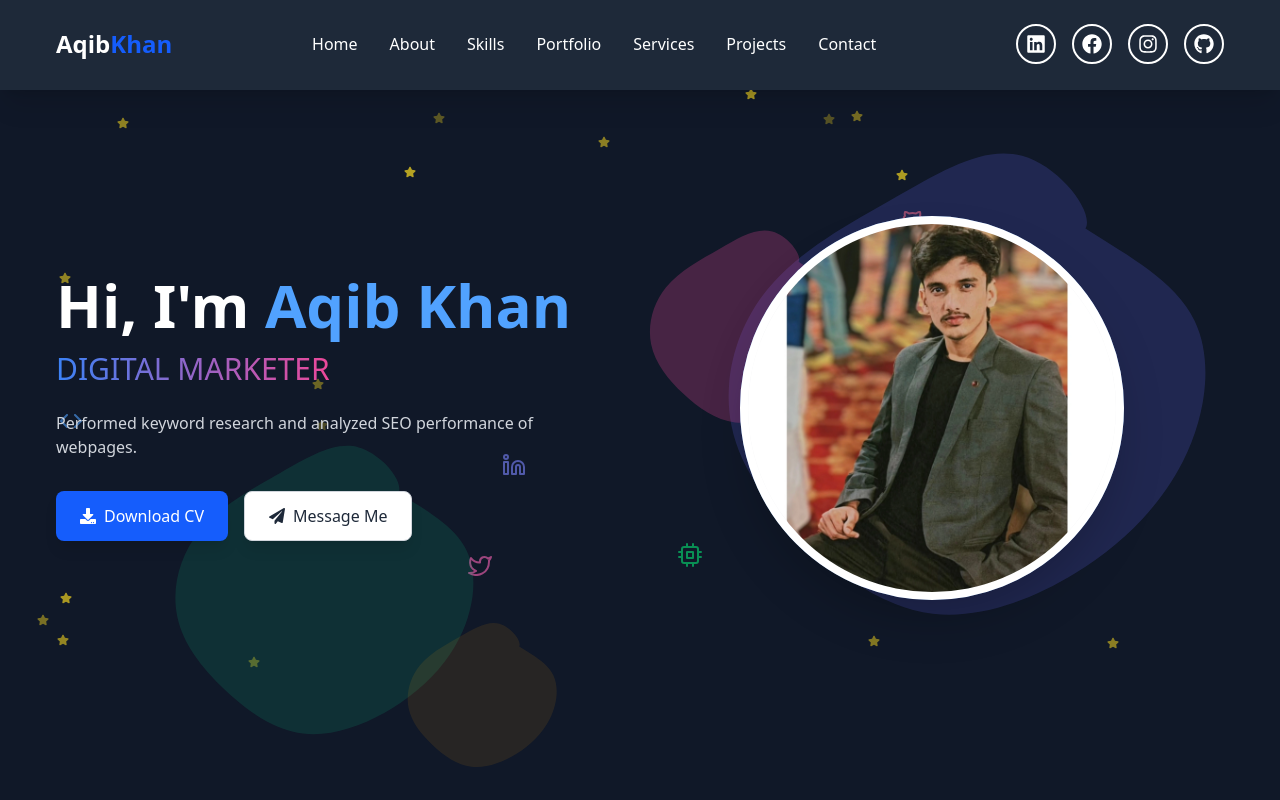
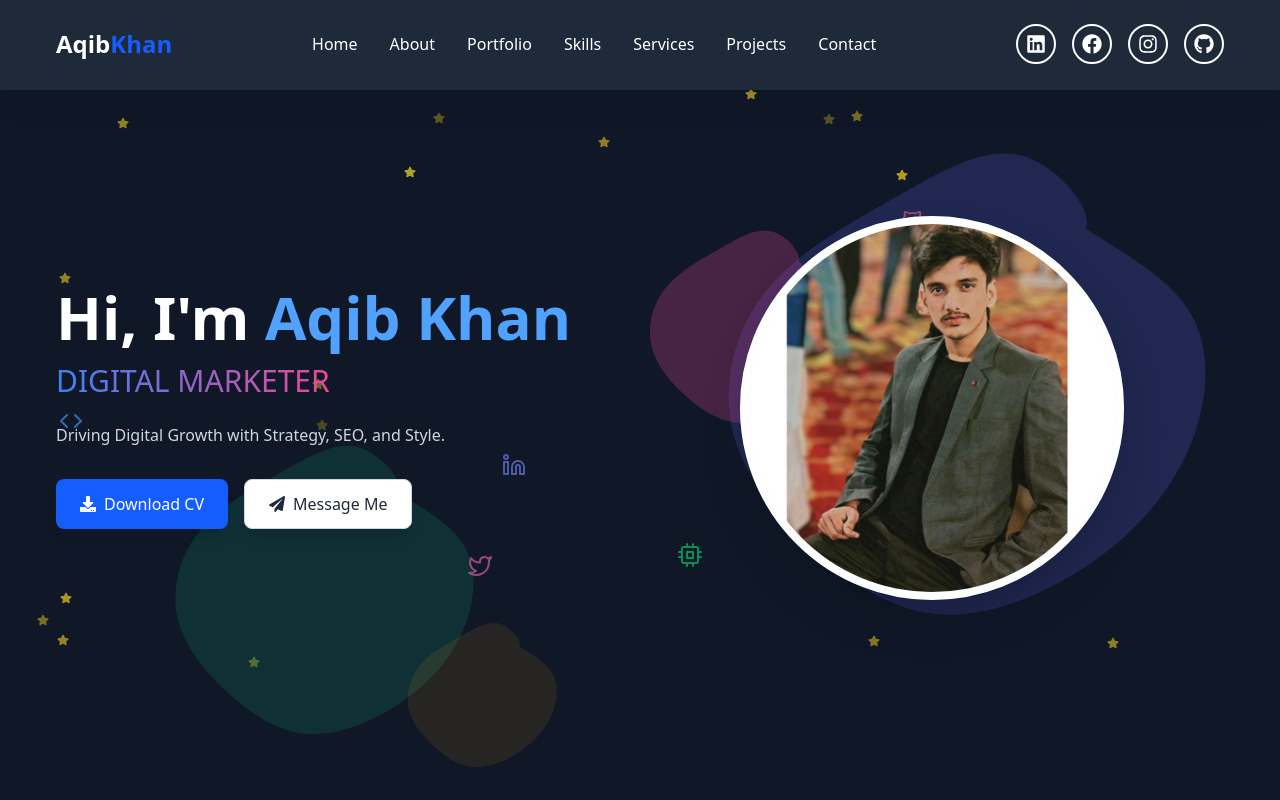
Before and after one commit to abdul8840/Aq_Portfolio, a React (Vite) app in the folder client/: page / in a window 1280 px wide. Shown: the top 800 px of the page. Built offline with nearby package versions, Linux system fonts and the light colour scheme.

Commit message:
change the contents

```diff
--- a/client/src/components/Header.jsx
+++ b/client/src/components/Header.jsx
@@ -26,8 +26,8 @@ const Header = () => {
   const navLinks = [
     { name: 'Home', href: '#home' },
     { name: 'About', href: '#about' },
+    { name: 'Portfolio', href: '#portfolio' },
     { name: 'Skills', href: '#skills' },
-    { name: 'Portfolio', href: '#portfolio' },
     { name: 'Services', href: '#services' },
     { name: 'Projects', href: '#projects' },
     { name: 'Contact', href: '#contact' },
--- a/client/src/components/Hero.jsx
+++ b/client/src/components/Hero.jsx
@@ -128,7 +128,7 @@ const Hero = () => {
               <span className="text-gradient">DIGITAL  MARKETER</span>
             </h2>
             <p className="text-gray-300 !mb-8 max-w-lg !mx-auto md:!mx-0">
-              Performed keyword research and analyzed SEO performance of webpages.
+              Driving Digital Growth with Strategy, SEO, and Style.
             </p>
             <div className="flex flex-col sm:flex-row gap-4 justify-center md:justify-start">
               <a
```
